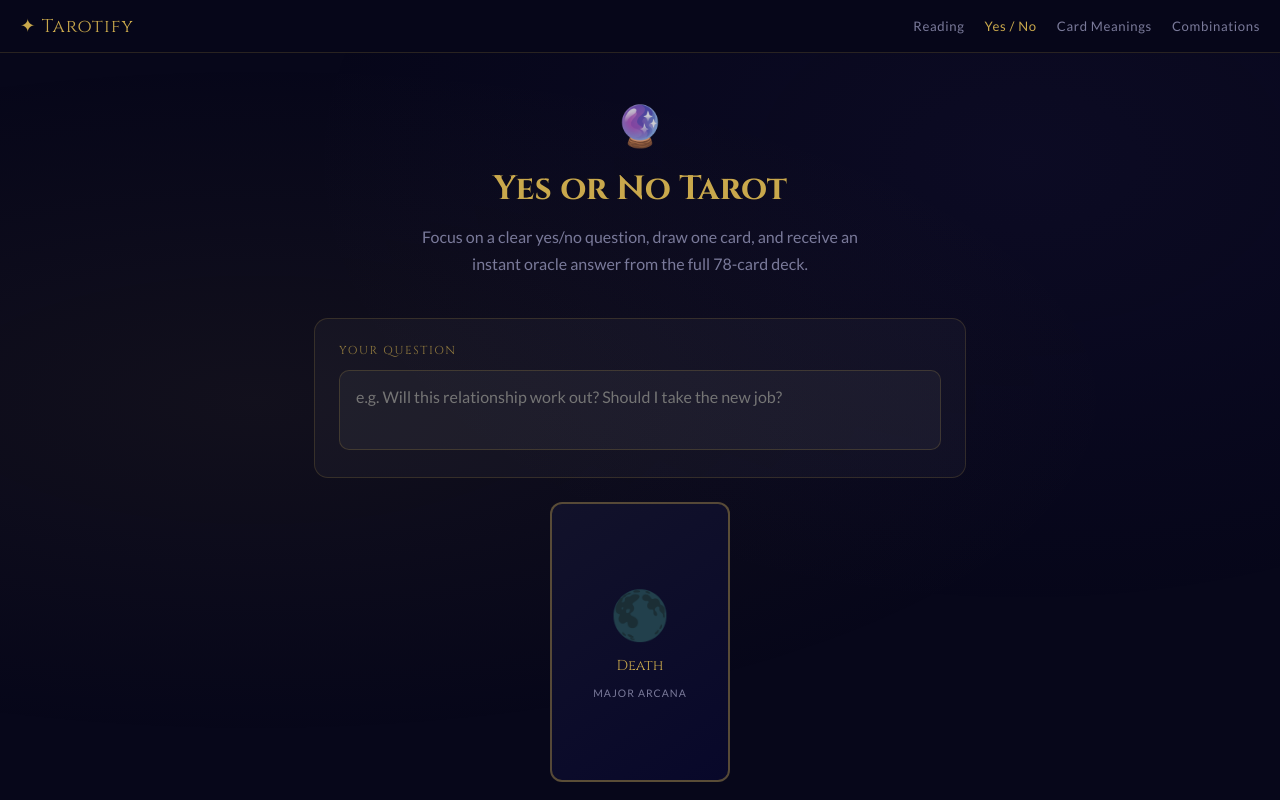
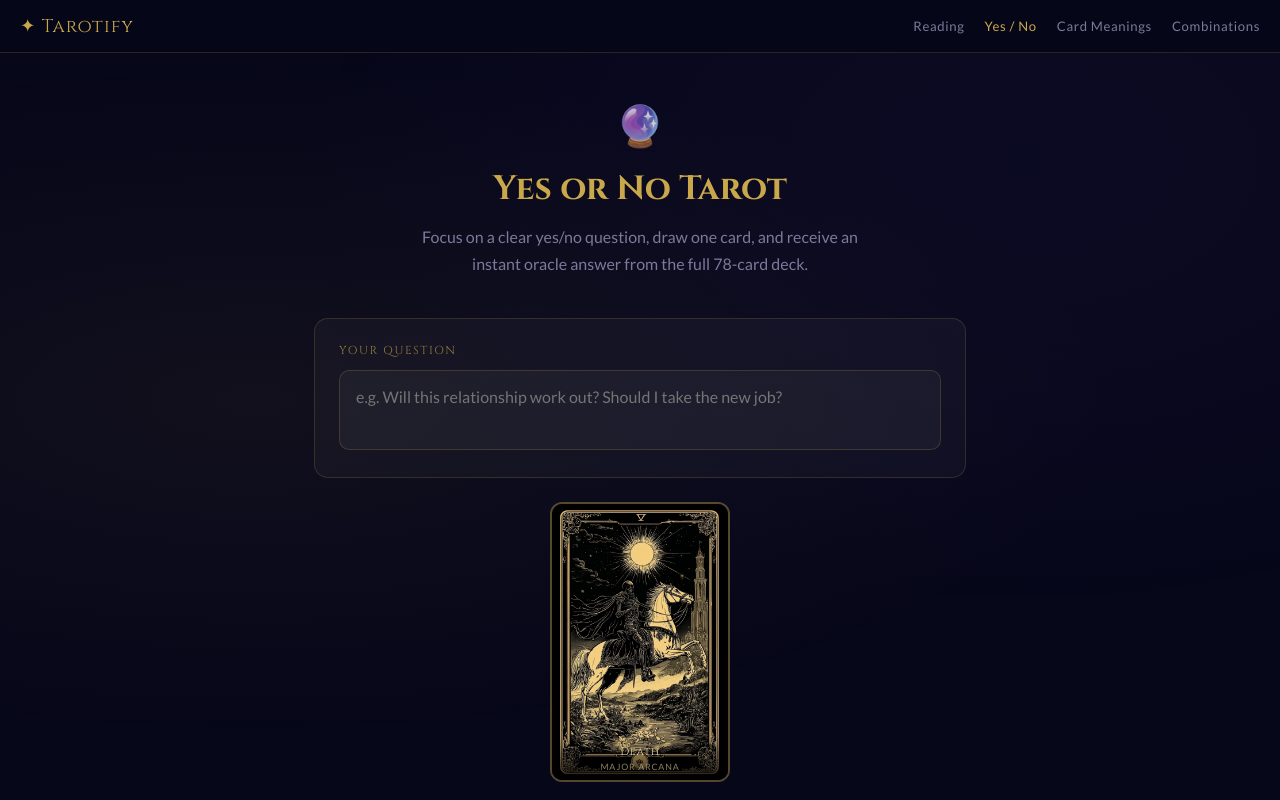
Before and after one commit to dominovd/tarotify, a Next.js app: page /yes-no in a window 1280 px wide. Both pictures are taken after a click on the button "✦ Draw a Card". Shown: the top 800 px of the page. Built offline with nearby package versions, Linux system fonts and the light colour scheme.

Commit message:
feat: replace emoji with card images in Combination Calculator and Yes/No tool

```diff
--- a/app/yes-no/YesNoClient.tsx
+++ b/app/yes-no/YesNoClient.tsx
@@ -1,6 +1,7 @@
 'use client'
 import { useState, useEffect } from 'react'
 import Link from 'next/link'
+import Image from 'next/image'
 import { CARDS } from '@/lib/cards'
 
 type HistoryItem = { q: string; card: string; slug: string; yn: string }
@@ -68,16 +69,26 @@ export default function YesNoClient() {
         )}
       </div>
 
-      {/* Card */}
+      {/* Card flip */}
       {drawn && (
         <div style={{ display:'flex', flexDirection:'column', alignItems:'center', marginBottom:'2rem' }}>
           <div style={{ width:180, height:280, perspective:1000 }}>
             <div style={{ width:'100%', height:'100%', position:'relative', transformStyle:'preserve-3d', transition:'transform .7s cubic-bezier(.4,0,.2,1)', transform: flipped ? 'rotateY(180deg)' : 'none' }}>
+              {/* Back */}
               <div style={{ position:'absolute', inset:0, backfaceVisibility:'hidden', borderRadius:12, background:'linear-gradient(145deg,#1a1a3a,#0d0d2b)', border:'2px solid rgba(201,168,76,.3)', display:'flex', alignItems:'center', justifyContent:'center', fontSize:'2rem', opacity:.25 }}>☽✦☾</div>
-              <div style={{ position:'absolute', inset:0, backfaceVisibility:'hidden', transform:'rotateY(180deg)', borderRadius:12, background:'linear-gradient(145deg,#12122a,#08082a)', border:'2px solid rgba(201,168,76,.4)', display:'flex', flexDirection:'column', alignItems:'center', justifyContent:'center', gap:'.75rem', padding:'1.5rem', textAlign:'center' }}>
-                <div style={{ fontSize:'3rem' }}>{drawn.symbol}</div>
-                <div style={{ fontFamily:"'Cinzel',serif", fontSize:'.9rem', color:'var(--gold)' }}>{drawn.name}</div>
-                <div style={{ fontSize:'.65rem', color:'var(--muted)', letterSpacing:'.1em', textTransform:'uppercase' }}>{drawn.suitLabel}</div>
+              {/* Front — real card image */}
+              <div style={{ position:'absolute', inset:0, backfaceVisibility:'hidden', transform:'rotateY(180deg)', borderRadius:12, overflow:'hidden', border:'2px solid rgba(201,168,76,.4)' }}>
+                <Image
+                  src={`/cards/${drawn.slug}.webp`}
+                  alt={drawn.name}
+                  fill
+                  sizes="180px"
+                  style={{ objectFit:'cover' }}
+                />
+                <div style={{ position:'absolute', bottom:0, left:0, right:0, padding:'.5rem', background:'linear-gradient(to top, rgba(0,0,0,.88) 0%, transparent 100%)', textAlign:'center' }}>
+                  <div style={{ fontFamily:"'Cinzel',serif", fontSize:'.7rem', color:'#e8d5a0', letterSpacing:'.06em' }}>{drawn.name}</div>
+                  <div style={{ fontSize:'.55rem', color:'rgba(232,213,160,.6)', letterSpacing:'.1em', textTransform:'uppercase', marginTop:2 }}>{drawn.suitLabel}</div>
+                </div>
               </div>
             </div>
           </div>
```
Also changed, not shown: app/combination/CombinationClient.tsx (+11 -3 lines).
